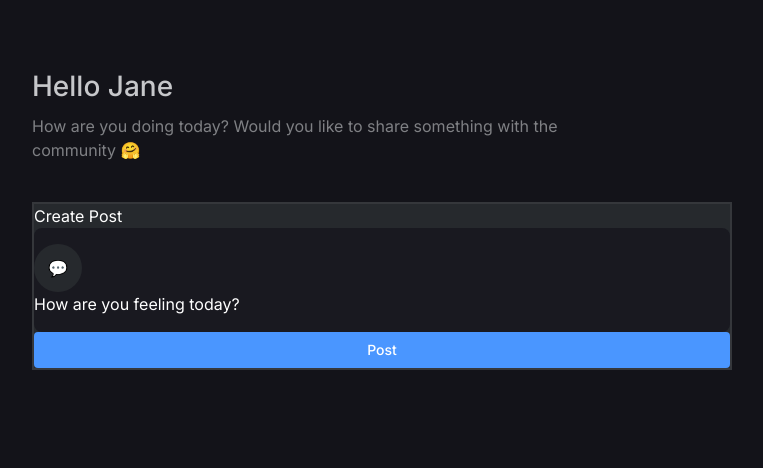
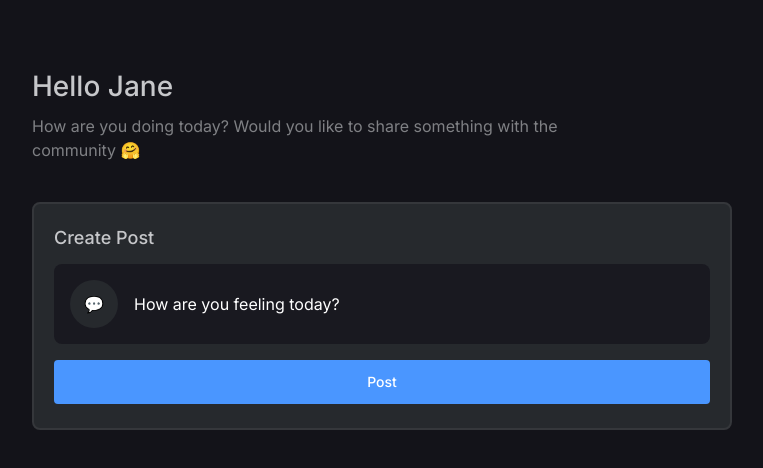
Before and after one commit to AshutoshKr1098/atlys-auth, a React (Create React App) app: page / in a window 1280 px wide. Shown: the top 468 px of the page, without its empty margins (258-1021 px from the left). Built offline with nearby package versions, Linux system fonts and the light colour scheme.

Commit message:
Finish UI for create post component

```diff
--- a/src/components/CreatePost.tsx
+++ b/src/components/CreatePost.tsx
@@ -1,4 +1,3 @@
-import React from "react";
 import PostCard from "./ui/PostCard";
 import CardTextArea from "./ui/CardTextArea";
 import CTAButton from "./ui/CTAButton";
@@ -10,10 +9,21 @@ const CreatePost = () => {
 
   return (
     <PostCard>
-      <div>
-        <h2>Create Post</h2>
-        <CardTextArea emoji={"💬"} text='How are you feeling today?' />
-        <CTAButton variant='primary' text='Post' onClick={createPost} />
+      <div className='flex flex-col gap-4'>
+        <h2 className='font-medium text-[18px] leading-5 text-gray-100'>
+          Create Post
+        </h2>
+        <CardTextArea
+          emoji={"💬"}
+          text='How are you feeling today?'
+          customStyle='items-center'
+        />
+        <CTAButton
+          variant='primary'
+          text='Post'
+          onClick={createPost}
+          customStyle='self-end py-3 w-[110px]'
+        />
       </div>
     </PostCard>
   );
--- a/src/components/ui/CardTextArea.tsx
+++ b/src/components/ui/CardTextArea.tsx
@@ -1,10 +1,15 @@
 interface CardTextAreaProps {
   emoji: any;
   text: React.ReactNode;
+  customStyle?: string;
 }
-const CardTextArea: React.FC<CardTextAreaProps> = ({ emoji, text }) => {
+const CardTextArea: React.FC<CardTextAreaProps> = ({
+  emoji,
+  text,
+  customStyle = "",
+}) => {
   return (
-    <div className='bg-black-800 rounded-lg py-4'>
+    <div className={`bg-black-800 rounded-lg p-4 flex gap-4 ${customStyle}`}>
       <div className='bg-black-700 size-12 rounded-full flex items-center justify-center'>
         {emoji}
       </div>
--- a/src/components/ui/PostCard.tsx
+++ b/src/components/ui/PostCard.tsx
@@ -3,7 +3,7 @@ interface PostCardProps {
 }
 const PostCard: React.FC<PostCardProps> = ({ children }) => {
   return (
-    <div className='border-2 border-gray-900 border-solid bg-black-700'>
+    <div className='border-2 border-gray-900 border-solid bg-black-700 py-6 px-5 rounded-lg'>
       {children}
     </div>
   );
```
